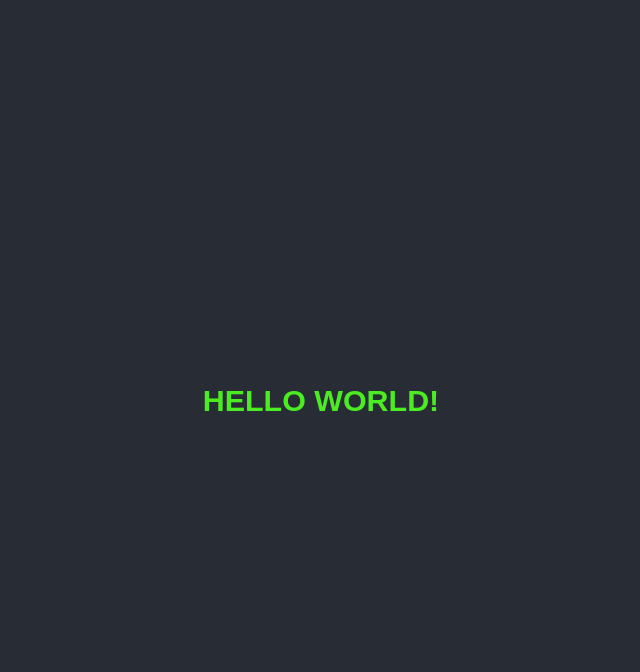
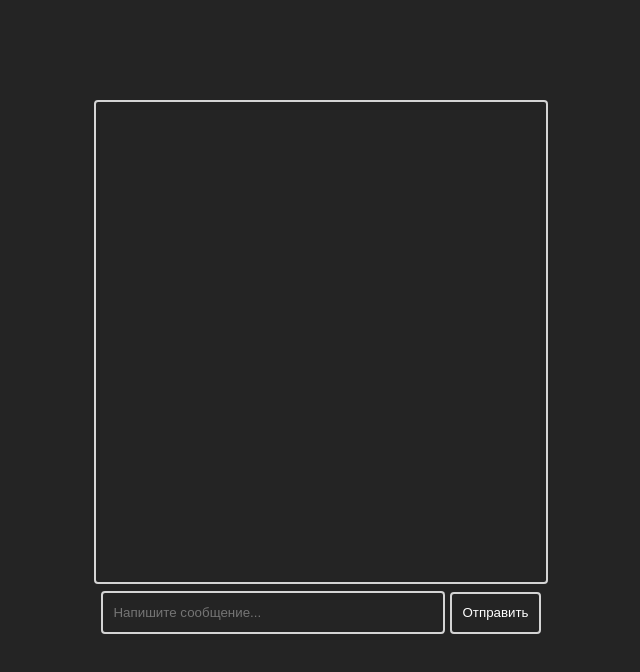
Before and after one commit to AllSee1ng/React-Js, a React (Create React App) app in the folder my-app/: page / in a window 1280 px wide. Shown: the top 672 px of the page, without its empty margins (319-959 px from the left). Built offline with nearby package versions, Linux system fonts and the light colour scheme.

Commit message:
Home Work 2

```diff
--- a/my-app/src/App.css
+++ /dev/null
@@ -1,38 +0,0 @@
-.App {
-  text-align: center;
-}
-
-.App-logo {
-  height: 40vmin;
-  pointer-events: none;
-}
-
-@media (prefers-reduced-motion: no-preference) {
-  .App-logo {
-    animation: App-logo-spin infinite 20s linear;
-  }
-}
-
-.App-header {
-  background-color: #282c34;
-  min-height: 100vh;
-  display: flex;
-  flex-direction: column;
-  align-items: center;
-  justify-content: center;
-  font-size: calc(10px + 2vmin);
-  color: white;
-}
-
-.App-link {
-  color: #61dafb;
-}
-
-@keyframes App-logo-spin {
-  from {
-    transform: rotate(0deg);
-  }
-  to {
-    transform: rotate(360deg);
-  }
-}
--- a/my-app/src/App.js
+++ b/my-app/src/App.js
@@ -1,14 +1,66 @@
-import "./App.css";
+import "./App.sass";
+import { useState, useEffect } from "react";
 import { Message } from "./components/Message/Message";
 
-const text = "Hello World!";
+function App() {
+    const [message, setMessage] = useState({});
+    const [value, setValue] = useState("");
+    const [messageList, setMessageList] = useState([]);
 
-function App() {
+    const handleMessageChange = (e) => {
+        setValue(e.target.value);
+        setMessage({
+            author: "User",
+            text: e.target.value,
+        });
+    };
+
+    const updateMessageList = (e) => {
+        e.preventDefault();
+        setMessageList([...messageList, message]);
+        setValue("");
+    };
+
+    useEffect(() => {
+        if (
+            messageList[messageList.length - 1] &&
+            messageList[messageList.length - 1].author !== "Mr.Robot"
+        ) {
+            setTimeout(() => {
+                setMessageList([
+                    ...messageList,
+                    {
+                        author: "Mr.Robot",
+                        text: "f.society", // отсылочка
+                    },
+                ]);
+            }, 1500);
+        }
+    }, [messageList]);
+
     return (
         <div className="App">
-            <header className="App-header">
-                <Message message={text} />
-            </header>
+            <main className="App-main">
+                <div className="message-area">
+                    <Message className="message-txt" message={messageList} />
+                </div>
+                <form className="form" onSubmit={updateMessageList}>
+                    <input
+                        className="form__input"
+                        type="text"
+                        placeholder="Напишите сообщение..."
+                        value={value}
+                        onChange={handleMessageChange}
+                    />
+                    <button
+                        className="form__btn btn"
+                        type="submit"
+                        onSubmit={updateMessageList}
+                    >
+                        Отправить
+                    </button>
+                </form>
+            </main>
         </div>
     );
 }
--- /dev/null
+++ b/my-app/src/App.sass
@@ -0,0 +1,46 @@
+.App
+    background-color: #242424
+    color: white
+    min-height: 100vh
+
+.App-main
+    padding-top: 100px
+    display: flex
+    flex-direction: column
+    align-items: center
+
+.message-area
+    width: 450px
+    height: 480px
+    border: 2px solid #d4d4d4
+    border-radius: 4px
+    overflow-y: auto
+
+.message-txt
+    width: 200px
+    border: 2px solid #d4d4d4
+    border-radius: 4px
+    padding: 12px
+    margin-left: 5px
+
+.form
+    margin-top: 7px
+    &__input
+        width: 320px
+        height: 25px
+        border: 2px solid #d4d4d4
+        border-radius: 4px
+        background: none
+        padding: 7px 10px
+        color: white
+    &__btn
+        border: 2px solid #d4d4d4
+        border-radius: 4px
+        background: none
+        padding: 11.5px 10px
+        color: white
+        margin-left: 5px
+        cursor: pointer
+        transition: .3s
+        &:hover
+            background: #0077ff
--- a/my-app/src/components/Message/Message.jsx
+++ b/my-app/src/components/Message/Message.jsx
@@ -2,5 +2,10 @@ import React from "react";
 import "./Message.sass";
 
 export const Message = (props) => {
-    return <h3 className="message">{props.message}</h3>;
+    const messageList = props.message;
+    return messageList.map((message) => (
+        <p className="message">
+            <span> {message.author}</span>: {message.text}
+        </p>
+    ));
 };
--- a/my-app/src/components/Message/Message.sass
+++ b/my-app/src/components/Message/Message.sass
@@ -1,4 +1,9 @@
 .message
-    color: rgb(75, 236, 34)
-    text-transform: uppercase
-    font-family: sans-serif
+    width: 200px
+    border: 2px solid #d4d4d4
+    border-radius: 4px
+    padding: 12px
+    margin-left: 5px
+    font-size: 16px
+    span
+        color: #0077ff
```
